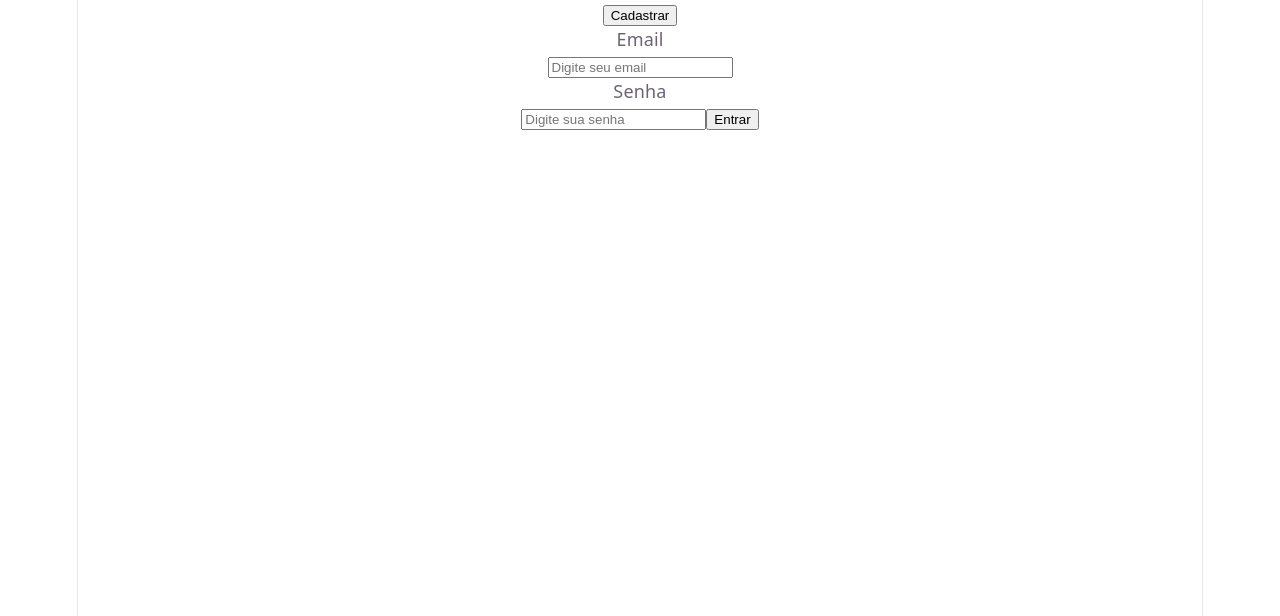
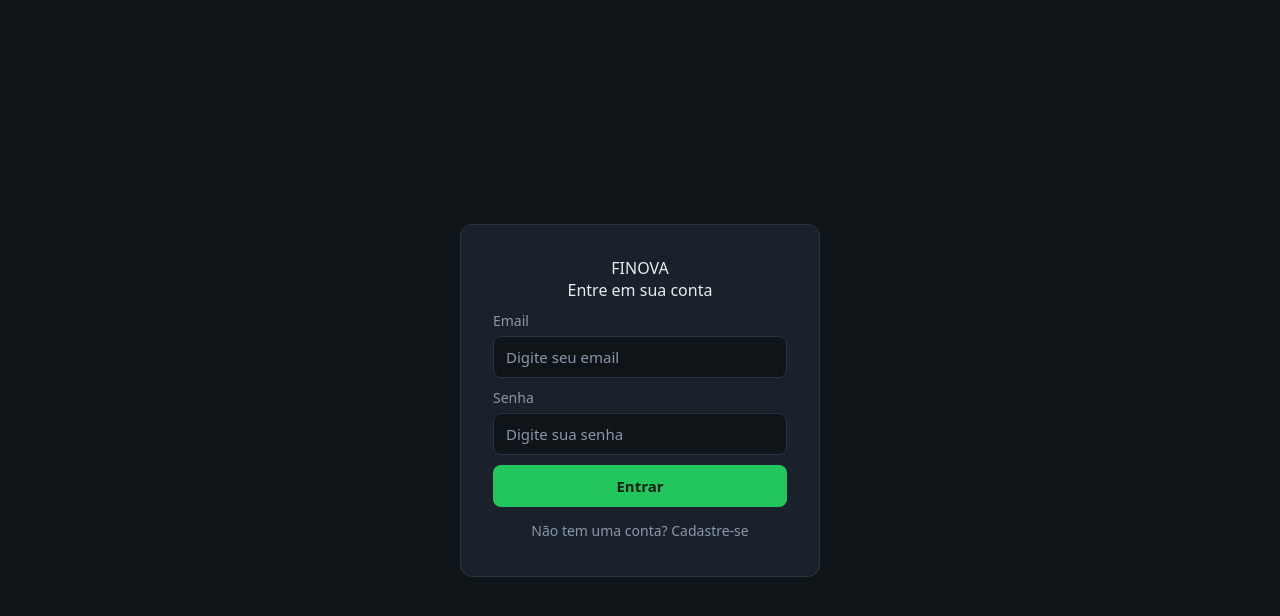
Before and after one commit to luiz-eng1/FINOVA, a React (Vite) app in the folder frontend/vite-project/: page / in a window 1280 px wide. Shown: the top 616 px of the page. Built offline with nearby package versions, Linux system fonts and the light colour scheme.

Commit message:
estilização da pag login

```diff
--- a/frontend/vite-project/src/App.css
+++ b/frontend/vite-project/src/App.css
@@ -1,184 +1,5 @@
-.counter {
-  font-size: 16px;
-  padding: 5px 10px;
-  border-radius: 5px;
-  color: var(--accent);
-  background: var(--accent-bg);
-  border: 2px solid transparent;
-  transition: border-color 0.3s;
-  margin-bottom: 24px;
-
-  &:hover {
-    border-color: var(--accent-border);
-  }
-  &:focus-visible {
-    outline: 2px solid var(--accent);
-    outline-offset: 2px;
-  }
+*{
+   margin: 0;
+    padding: 0;
+    box-sizing: border-box;
 }
-
-.hero {
-  position: relative;
-
-  .base,
-  .framework,
-  .vite {
-    inset-inline: 0;
-    margin: 0 auto;
-  }
-
-  .base {
-    width: 170px;
-    position: relative;
-    z-index: 0;
-  }
-
-  .framework,
-  .vite {
-    position: absolute;
-  }
-
-  .framework {
-    z-index: 1;
-    top: 34px;
-    height: 28px;
-    transform: perspective(2000px) rotateZ(300deg) rotateX(44deg) rotateY(39deg)
-      scale(1.4);
-  }
-
-  .vite {
-    z-index: 0;
-    top: 107px;
-    height: 26px;
-    width: auto;
-    transform: perspective(2000px) rotateZ(300deg) rotateX(40deg) rotateY(39deg)
-      scale(0.8);
-  }
-}
-
-#center {
-  display: flex;
-  flex-direction: column;
-  gap: 25px;
-  place-content: center;
-  place-items: center;
-  flex-grow: 1;
-
-  @media (max-width: 1024px) {
-    padding: 32px 20px 24px;
-    gap: 18px;
-  }
-}
-
-#next-steps {
-  display: flex;
-  border-top: 1px solid var(--border);
-  text-align: left;
-
-  & > div {
-    flex: 1 1 0;
-    padding: 32px;
-    @media (max-width: 1024px) {
-      padding: 24px 20px;
-    }
-  }
-
-  .icon {
-    margin-bottom: 16px;
-    width: 22px;
-    height: 22px;
-  }
-
-  @media (max-width: 1024px) {
-    flex-direction: column;
-    text-align: center;
-  }
-}
-
-#docs {
-  border-right: 1px solid var(--border);
-
-  @media (max-width: 1024px) {
-    border-right: none;
-    border-bottom: 1px solid var(--border);
-  }
-}
-
-#next-steps ul {
-  list-style: none;
-  padding: 0;
-  display: flex;
-  gap: 8px;
-  margin: 32px 0 0;
-
-  .logo {
-    height: 18px;
-  }
-
-  a {
-    color: var(--text-h);
-    font-size: 16px;
-    border-radius: 6px;
-    background: var(--social-bg);
-    display: flex;
-    padding: 6px 12px;
-    align-items: center;
-    gap: 8px;
-    text-decoration: none;
-    transition: box-shadow 0.3s;
-
-    &:hover {
-      box-shadow: var(--shadow);
-    }
-    .button-icon {
-      height: 18px;
-      width: 18px;
-    }
-  }
-
-  @media (max-width: 1024px) {
-    margin-top: 20px;
-    flex-wrap: wrap;
-    justify-content: center;
-
-    li {
-      flex: 1 1 calc(50% - 8px);
-    }
-
-    a {
-      width: 100%;
-      justify-content: center;
-      box-sizing: border-box;
-    }
-  }
-}
-
-#spacer {
-  height: 88px;
-  border-top: 1px solid var(--border);
-  @media (max-width: 1024px) {
-    height: 48px;
-  }
-}
-
-.ticks {
-  position: relative;
-  width: 100%;
-
-  &::before,
-  &::after {
-    content: '';
-    position: absolute;
-    top: -4.5px;
-    border: 5px solid transparent;
-  }
-
-  &::before {
-    left: 0;
-    border-left-color: var(--border);
-  }
-  &::after {
-    right: 0;
-    border-right-color: var(--border);
-  }
-}
--- a/frontend/vite-project/src/index.css
+++ b/frontend/vite-project/src/index.css
@@ -1,111 +1,5 @@
-:root {
-  --text: #6b6375;
-  --text-h: #08060d;
-  --bg: #fff;
-  --border: #e5e4e7;
-  --code-bg: #f4f3ec;
-  --accent: #aa3bff;
-  --accent-bg: rgba(170, 59, 255, 0.1);
-  --accent-border: rgba(170, 59, 255, 0.5);
-  --social-bg: rgba(244, 243, 236, 0.5);
-  --shadow:
-    rgba(0, 0, 0, 0.1) 0 10px 15px -3px, rgba(0, 0, 0, 0.05) 0 4px 6px -2px;
-
-  --sans: system-ui, 'Segoe UI', Roboto, sans-serif;
-  --heading: system-ui, 'Segoe UI', Roboto, sans-serif;
-  --mono: ui-monospace, Consolas, monospace;
-
-  font: 18px/145% var(--sans);
-  letter-spacing: 0.18px;
-  color-scheme: light dark;
-  color: var(--text);
-  background: var(--bg);
-  font-synthesis: none;
-  text-rendering: optimizeLegibility;
-  -webkit-font-smoothing: antialiased;
-  -moz-osx-font-smoothing: grayscale;
-
-  @media (max-width: 1024px) {
-    font-size: 16px;
-  }
+*{
+   margin: 0;
+    padding: 0;
+    box-sizing: border-box;
 }
-
-@media (prefers-color-scheme: dark) {
-  :root {
-    --text: #9ca3af;
-    --text-h: #f3f4f6;
-    --bg: #16171d;
-    --border: #2e303a;
-    --code-bg: #1f2028;
-    --accent: #c084fc;
-    --accent-bg: rgba(192, 132, 252, 0.15);
-    --accent-border: rgba(192, 132, 252, 0.5);
-    --social-bg: rgba(47, 48, 58, 0.5);
-    --shadow:
-      rgba(0, 0, 0, 0.4) 0 10px 15px -3px, rgba(0, 0, 0, 0.25) 0 4px 6px -2px;
-  }
-
-  #social .button-icon {
-    filter: invert(1) brightness(2);
-  }
-}
-
-body {
-  margin: 0;
-}
-
-#root {
-  width: 1126px;
-  max-width: 100%;
-  margin: 0 auto;
-  text-align: center;
-  border-inline: 1px solid var(--border);
-  min-height: 100svh;
-  display: flex;
-  flex-direction: column;
-  box-sizing: border-box;
-}
-
-h1,
-h2 {
-  font-family: var(--heading);
-  font-weight: 500;
-  color: var(--text-h);
-}
-
-h1 {
-  font-size: 56px;
-  letter-spacing: -1.68px;
-  margin: 32px 0;
-  @media (max-width: 1024px) {
-    font-size: 36px;
-    margin: 20px 0;
-  }
-}
-h2 {
-  font-size: 24px;
-  line-height: 118%;
-  letter-spacing: -0.24px;
-  margin: 0 0 8px;
-  @media (max-width: 1024px) {
-    font-size: 20px;
-  }
-}
-p {
-  margin: 0;
-}
-
-code,
-.counter {
-  font-family: var(--mono);
-  display: inline-flex;
-  border-radius: 4px;
-  color: var(--text-h);
-}
-
-code {
-  font-size: 15px;
-  line-height: 135%;
-  padding: 4px 8px;
-  background: var(--code-bg);
-}
--- /dev/null
+++ b/frontend/vite-project/src/pages/Login.css
@@ -0,0 +1,133 @@
+:root {
+  --cor-fundo: #0f1419;
+  --cor-card: #1a212b;
+  --cor-borda: #2a3441;
+  --cor-texto: #e6edf3;
+  --cor-texto-suave: #8b98a9;
+  --cor-destaque: #22c55e;
+  --cor-destaque-hover: #16a34a;
+  --cor-texto-botao: #04210f;
+  --cor-erro: #f87171;
+}
+
+body{
+    background-color: var(--cor-fundo);
+    color: var(--cor-texto);
+    font-family: system-ui, sans-serif;
+}
+
+
+.pagina{
+    display: flex;
+    justify-content: center;
+    align-items: center;
+    min-height: 100vh;
+    padding: 16px;
+
+
+}
+
+.card{
+    width: 100%;
+    display: flex;
+    flex-direction: column;
+    gap: 10px;
+    max-width: 360px;
+    border-radius: 12px;
+    padding: 32px;
+    background-color: var(--cor-card);
+    border: 1px solid var(--cor-borda);
+}
+
+.cabecalho{
+    text-align: center;
+}
+.cabecalho h1{
+    font-size: 28px;
+    letter-spacing: 2px;
+    color: var(--cor-destaque);
+
+}
+
+.caixa{
+
+    display: flex;
+    flex-direction: column;
+    gap: 6px;
+
+}
+.caixa label{
+    font-size: 14px;
+    color: var(--cor-texto-suave);
+}
+
+.caixa input{
+    padding: 10px 12px;
+    background-color: var(--cor-fundo);
+    color: var(--cor-texto);
+    border: 1px solid var(--cor-borda);
+    border-radius: 8px;
+    font-family: inherit;
+    font-size: 15px;
+}
+.caixa input::placeholder{
+    color: var(--cor-texto-suave);
+}
+.caixa input:focus{
+    outline: none;
+    border-color: var(--cor-destaque);
+}
+
+
+
+
+
+.caixaBtn button{
+    width: 100%;
+    padding:11px;
+    background-color: var(--cor-destaque);
+    color: var(--cor-texto-botao);
+    border: none;
+    border-radius: 8px;
+    font-size: 15px;
+    font-weight: 600;
+
+
+}
+
+.caixaBtn button:hover{
+    background-color: var(--cor-destaque-hover);
+}
+
+
+
+.caixaCadastro button{
+
+    width: 100%;
+    padding: 4px;
+    background: none;
+    border: none;
+    color: var(--cor-texto-suave);
+    font-size: 14px;
+
+}
+
+
+
+.caixaCadastro button:hover {
+
+    color: var(--cor-destaque);
+}
+
+
+
+.erro{
+    text-align: center;
+    font-size: 14px;
+    color: var(--cor-erro);
+}
+
+button{
+    cursor: pointer;
+    font-family: inherit;
+}
--- a/frontend/vite-project/src/pages/Login.jsx
+++ b/frontend/vite-project/src/pages/Login.jsx
@@ -1,5 +1,6 @@
 import {useState} from "react"
 import {useNavigate} from "react-router-dom"
+import "./Login.css"
 function Login(){
 
 
@@ -46,26 +47,43 @@ function Login(){
 
 
     return (
-        <>
-        <div>
-          <button onClick ={() => navigate("/cadastro")}>Cadastrar</button>
+      <div className="pagina">
+
+        <div className="card">
+
+
+        <div className="cabecalho">
+        <label>FINOVA</label>
+        <p>Entre em sua conta</p>
         </div>
 
-        <div>
-        <p>Email</p>
+
+        <div className="caixa">
+
+        <label >Email</label>
         <input type="email" placeholder="Digite seu email" value={email} onChange={(e) => setEmail(e.target.value)}></input>
 
-        <p>Senha</p>
+        </div>
+
+        <div className="caixa">
+
+        <label>Senha</label>
         <input type="password" placeholder="Digite sua senha" value={senha} onChange={(e) => setSenha(e.target.value)}></input>
 
+        </div>
 
+        <div className="caixaBtn">
         <button onClick={fazerLogin}>Entrar</button>
-         </div>
+        </div>
+
+         <div className="caixaCadastro">
+          <button onClick ={() => navigate("/cadastro")}> Não tem uma conta? Cadastre-se</button>
+        </div>
 
         {erro && <p style={{color: "red"}}>{erro}</p>}
 
-
-        </>
+        </div>
+      </div>
     )
 }
 
```
